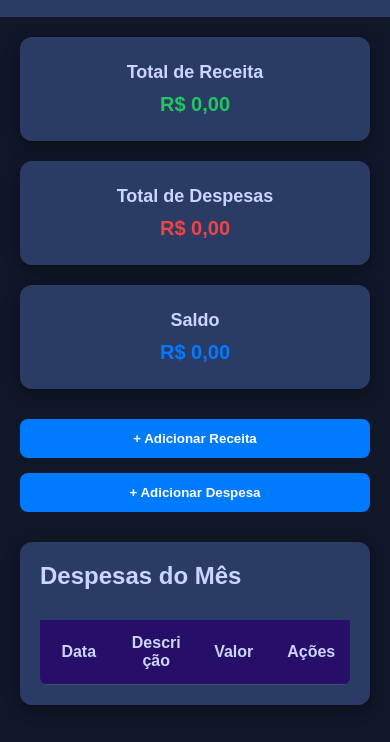
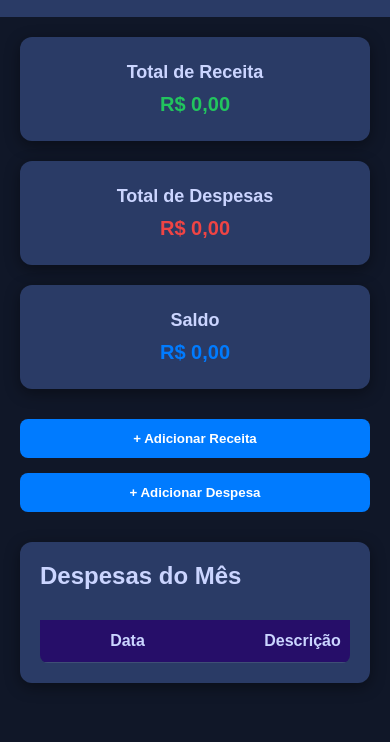
Before and after one commit to Carloss0101/app-financas, a website: page public/html/index.html in a window 390 px wide. Shown: the part 102-844 px from the top of the page. Drawn offline with Linux system fonts and the light colour scheme; files that its build step writes are made by us from their sources; no server answers; files whose address does not match are found by name.

Commit message:
Add responsive design adjustments for mobile view; enhance table layout and overflow handling

```diff
--- a/public/css/style.css
+++ b/public/css/style.css
@@ -11,6 +11,7 @@
     padding: 0px;
     color: white;
     font-family: var(--fonte-padrao);
+    box-sizing: border-box;
 }
 
 body {
@@ -195,43 +196,6 @@ body {
   opacity: 0.85;
 }
 
-@media (max-width: 1024px) {
-  .cards {
-    flex-direction: column;
-  }
-}
-
-/* Celular */
-@media (max-width: 600px) {
-
-  .container {
-    padding: 20px;
-  }
-
-  .header {
-    flex-direction: column;
-    align-items: flex-start;
-  }
-
-  .mes-controle {
-    width: 100%;
-    justify-content: space-between;
-  }
-
-  .card p {
-    font-size: 20px;
-  }
-
-  .acoes {
-    flex-direction: column;
-  }
-
-  .btn {
-    width: 100%;
-  }
-}
-
-
 .tabela-wrapper {
     max-height: 350px;
     overflow-y: auto;
@@ -389,3 +353,55 @@ body {
   border-radius: 25px;
   font-weight: bold;
 }
+
+@media (max-width: 600px) {
+  body {
+    overflow-y: auto;
+    overflow-x: hidden;
+  }
+
+  .container {
+    padding: 20px;
+  }
+
+  .header {
+    flex-direction: column;
+    align-items: flex-start;
+  }
+
+  .mes-controle {
+    width: 100%;
+    justify-content: space-between;
+  }
+
+  .card p {
+    font-size: 20px;
+  }
+
+  .acoes {
+    flex-direction: column;
+  }
+
+  .btn {
+    width: 100%;
+  }
+
+  .tabela-wrapper {
+    max-height: 350px;
+    overflow-x: auto;
+    -webkit-overflow-scrolling: touch;
+    border-radius: 0 0 8px 8px;
+  }
+
+  .tabela-despesas {
+    min-width: 700px;
+    table-layout: auto;
+  }
+
+  .tabela-despesas th,
+  .tabela-despesas td {
+    white-space: nowrap;
+    word-wrap: normal;
+    padding: 12px 15px;
+  }
+}
--- a/public/html/index.html
+++ b/public/html/index.html
@@ -5,6 +5,7 @@
     <meta charset="UTF-8">
     <title>Dashboard Financeiro</title>
     <link rel="stylesheet" href="public/css/style.css">
+    <meta name="viewport" content="width=device-width, initial-scale=1.0">
 </head>
 
 <body>
```
